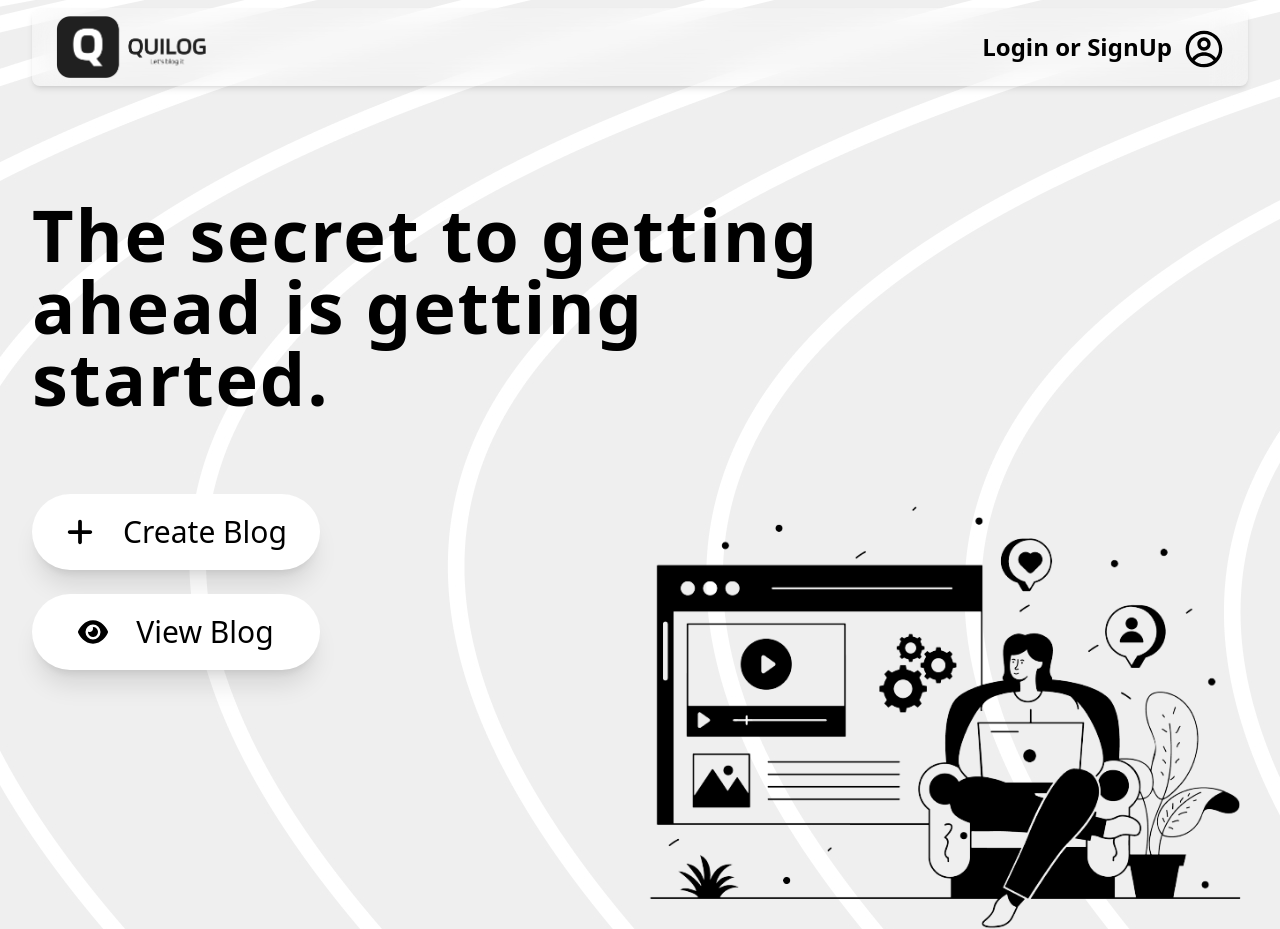
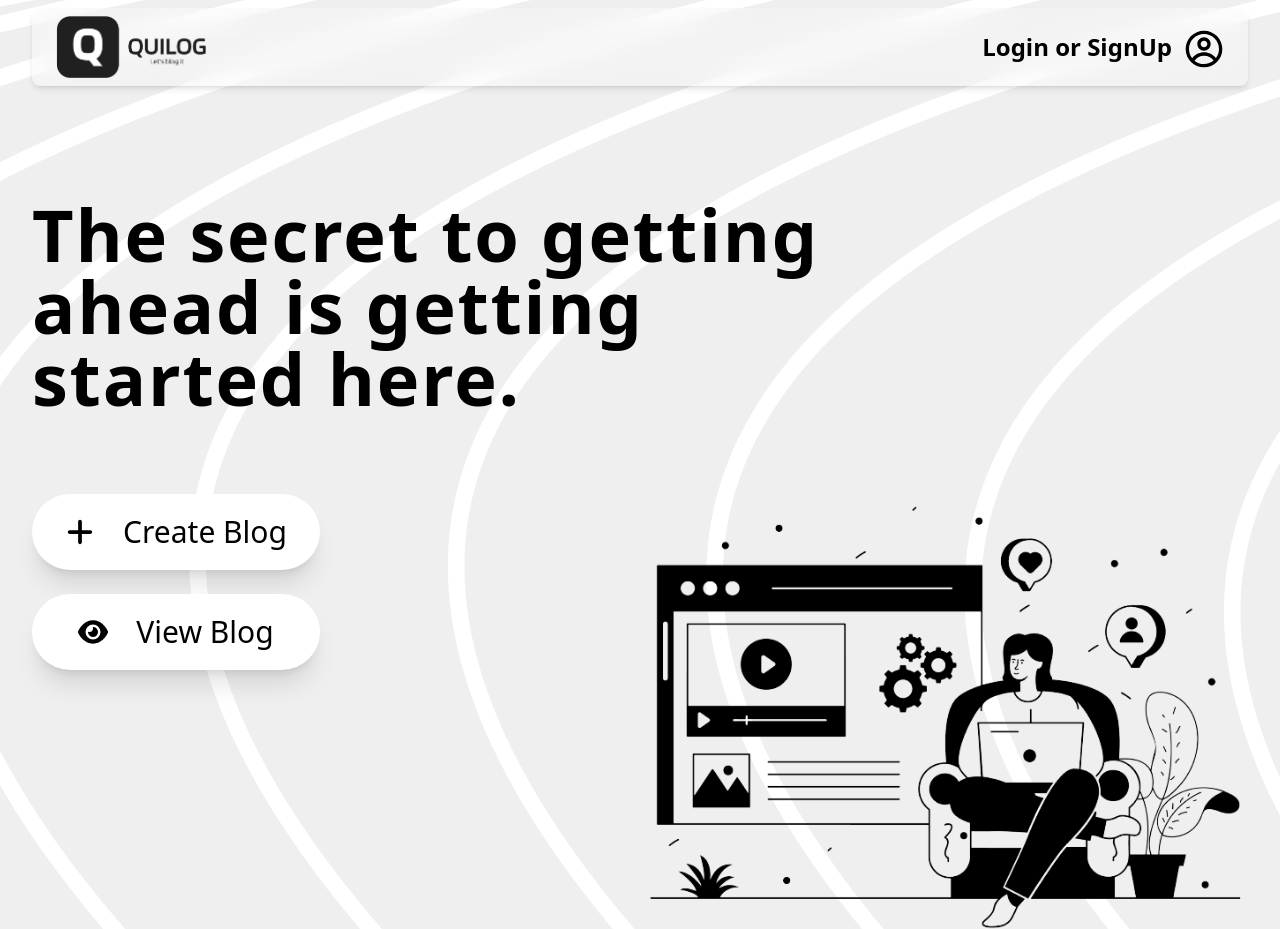
Before and after one commit to Anirban165/next-js-performance-analysis, a Next.js app: page / in a window 1280 px wide. Built offline with nearby package versions, Linux system fonts and the light colour scheme.

Commit message:
Update page.tsx

```diff
--- a/src/app/page.tsx
+++ b/src/app/page.tsx
@@ -13,7 +13,7 @@ export default function Home() {
           'text-5xl md:text-7xl pt-28 pb-20 w-full text-center md:w-2/3 sm:text-left font-semibold tracking-wide'
         }
       >
-        The secret to getting ahead is getting started.
+        The secret to getting ahead is getting started here.
       </h1>
 
       <div className={' grid grid-cols-1 lg:grid-cols-2'}>
```
